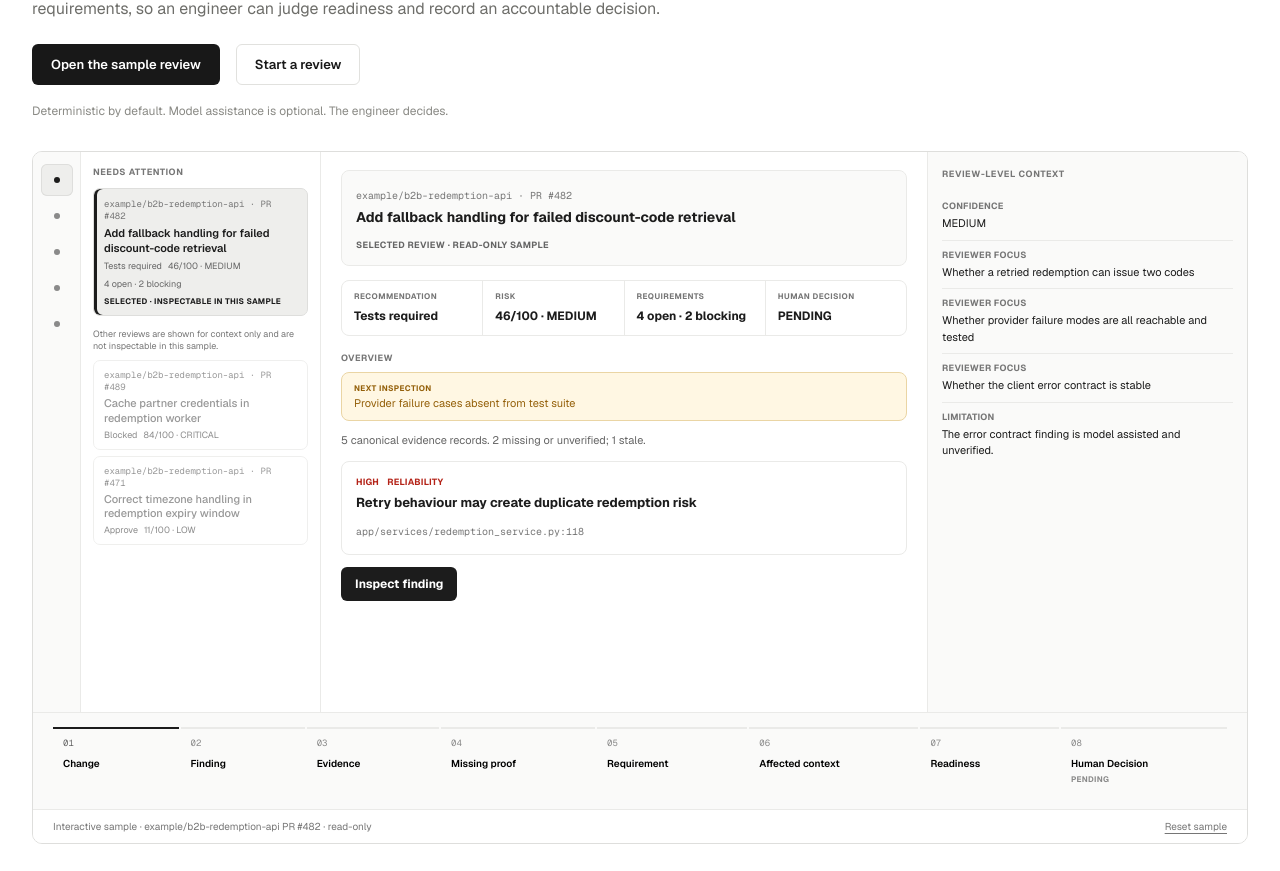
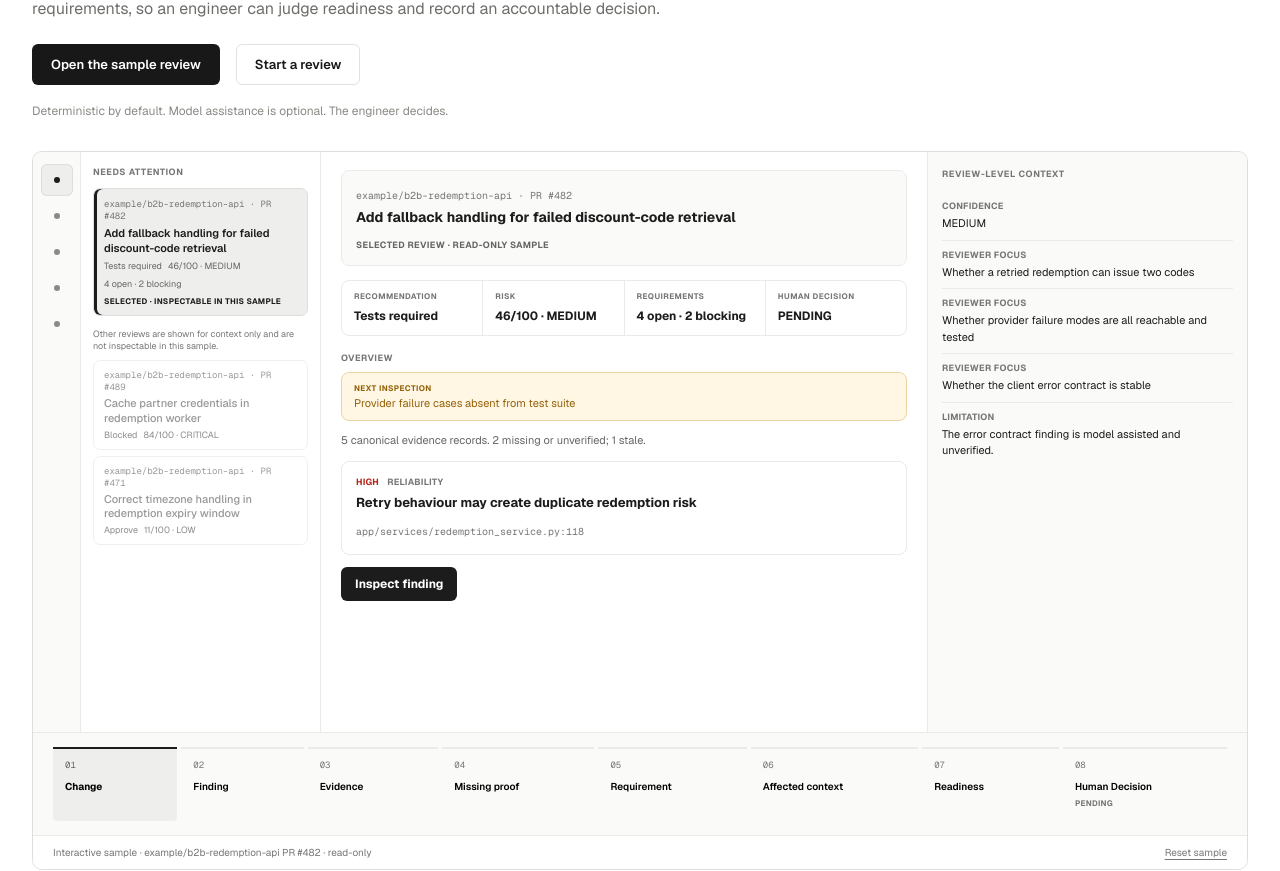
Before and after one commit to dkapesa/Lintel, a Next.js app: page /visual-lab/public-r5-recalibrated in a window 1280 px wide. Shown: the part 211-1082 px from the top of the page. Built offline with nearby package versions, Linux system fonts and the light colour scheme.

Commit message:
chore(public): preserve R5E.1E.1 visual exploration

```diff
--- a/app/_public-r5-recalibrated/public-r5-recalibrated.module.css
+++ b/app/_public-r5-recalibrated/public-r5-recalibrated.module.css
@@ -465,16 +465,41 @@
   position: static;
 }
 
+/* R5E.1E.1 correction pass — sticky-shell guard band. The recording showed
+   small fragments of narrative headings/copy peeking above or below the
+   sticky shell during stage transitions. `padding` + a matching negative
+   `margin` extends the sticky element's own box (the one that participates
+   in `position: sticky` and paints at z-index 5, above the narrative's
+   default stacking) by a few pixels above and below its visible content,
+   filled with the same opaque page-canvas colour — a white, non-interactive
+   guard region that belongs to the sticky stage itself and moves with it,
+   so nothing from the narrative behind/adjacent to it can show through at
+   the boundary. The negative margin cancels the padding's layout impact, so
+   the shell's visible position and the page's total height are unchanged —
+   this is a paint-layer fix, not a spacing change (that was already
+   addressed by `.journeyNarrative`'s padding below). */
 @media (min-width: 1024px) {
   .stageSticky {
     position: sticky;
-    top: calc(var(--header-h) + 16px);
+    top: calc(var(--header-h) + 12px);
     z-index: 5;
-  }
-}
-
+    background: var(--pub-canvas);
+    padding: 8px 0;
+    margin: -8px 0;
+  }
+}
+
+/* R5E.1E.1 — guided narrative pacing. The R5E.1E review recorded that
+   narrative headings could enter "beneath or too close to" the sticky live
+   stage. padding-top gives the first heading clear breathing room below the
+   shell's bottom edge instead of starting flush against it; padding-bottom
+   gives the final (Human Decision) narrative block room to settle before
+   the sticky shell releases into the next, non-sticky section, so the
+   release reads as a deliberate stop rather than an abrupt one
+   (docs/r5/R5E1E1 task brief §7). */
 .journeyNarrative {
-  padding-top: 40px;
+  padding-top: 64px;
+  padding-bottom: 32px;
   max-width: 640px;
 }
 
@@ -564,7 +589,7 @@
   display: grid;
   grid-template-columns: 48px 240px 1fr 320px;
   grid-template-areas: "rail queue workspace inspector";
-  height: 560px;
+  height: 580px;
 }
 
 @media (max-width: 767px) {
@@ -594,6 +619,43 @@
     flex-direction: column;
     min-height: 0;
   }
+}
+
+/* R5E.1E.1 — nested-scroll and scrollbar polish. The Workspace is the
+   region most likely to need its own scroll: the fixed shell height above
+   is sized for the common case, but the longer states (Missing proof,
+   Readiness) can still exceed it. Queue and Inspector keep overflow: auto
+   too — needed so genuinely overflowing content (long text at high zoom)
+   is never concealed (docs/r5/R5E1E1 task brief §6 forbids hiding
+   scrollable content) — but every internal scrollbar in the shell shares
+   this same thin, low-contrast treatment so none of them visually competes
+   with the page's own scrollbar or with each other. This is restraint, not
+   removal: ordinary page scrolling stays the dominant, obvious scrollbar;
+   these are quiet by comparison. */
+.queue,
+.workspace,
+.inspector {
+  scrollbar-width: thin;
+  scrollbar-color: var(--prod-border) transparent;
+}
+
+.queue::-webkit-scrollbar,
+.workspace::-webkit-scrollbar,
+.inspector::-webkit-scrollbar {
+  width: 6px;
+}
+
+.queue::-webkit-scrollbar-track,
+.workspace::-webkit-scrollbar-track,
+.inspector::-webkit-scrollbar-track {
+  background: transparent;
+}
+
+.queue::-webkit-scrollbar-thumb,
+.workspace::-webkit-scrollbar-thumb,
+.inspector::-webkit-scrollbar-thumb {
+  background: var(--prod-border);
+  border-radius: 3px;
 }
 
 .rail {
@@ -1048,6 +1110,13 @@
   margin-bottom: 12px;
 }
 
+/* R5E.1E.1 — live-shell density and hierarchy. .findingMeta previously
+   coloured every tag inside it (severity, category, provenance) with the
+   same alarm red, so genuinely neutral metadata like "Reliability" and
+   "Rule detected" read as alarming. Only the severity tag now carries
+   semantic colour (.findingSeverityTag, red for HIGH); category and
+   provenance stay neutral secondary text, quieting the secondary
+   information relative to the one fact that is actually severity-level. */
 .findingMeta {
   display: flex;
   gap: 8px;
@@ -1056,8 +1125,12 @@
   font-weight: 700;
   letter-spacing: 0.03em;
   text-transform: uppercase;
+  color: var(--prod-text-2);
+  margin-bottom: 6px;
+}
+
+.findingSeverityTag {
   color: var(--prod-blocking);
-  margin-bottom: 6px;
 }
 
 .findingTitle {
@@ -1239,7 +1312,7 @@
   margin: 0;
   padding: 0;
   display: flex;
-  gap: 2px;
+  gap: 4px;
   overflow-x: auto;
 }
 
@@ -1249,17 +1322,29 @@
   }
 }
 
+/* R5E.1E.1 — verification-spine legibility. Inactive stage numbers moved
+   from --prod-text-3 (~3.5:1, fails AA and is reserved for non-essential
+   content per docs/r5/R5E1A_VISUAL_SYSTEM_REFERENCE_AND_IMAGE_LOCK.md §2c)
+   to --prod-text-2 (~4.5:1) — the stage number is structural wayfinding a
+   visitor reads while scanning the spine, not decorative. The active item
+   gains a quiet fill (the same --prod-selected token the Queue's own
+   selected-row pattern already uses) plus a bolder label, on top of the
+   existing border-top colour step, so the active stage has a clear,
+   non-colour-only hierarchy over its neighbours rather than relying on the
+   2px border alone. */
 .spineItem {
   flex: 1 0 auto;
   min-width: 96px;
-  padding: 8px 10px;
+  padding: 10px 12px;
   border-top: 2px solid var(--prod-border-subtle);
   color: var(--prod-text-2);
+  border-radius: 0 0 4px 4px;
 }
 
 .spineItemActive {
   border-top-color: var(--prod-text);
   color: var(--prod-text);
+  background: var(--prod-selected);
 }
 
 .spinePendingTag {
@@ -1268,16 +1353,16 @@
   font-weight: 700;
   letter-spacing: 0.04em;
   text-transform: uppercase;
-  color: var(--prod-text-3);
-  margin-top: 2px;
+  color: var(--prod-text-2);
+  margin-top: 3px;
 }
 
 .spineNo {
   display: block;
   font-family: var(--font-geist-mono), monospace;
   font-size: 9px;
-  color: var(--prod-text-3);
-  margin-bottom: 2px;
+  color: var(--prod-text-2);
+  margin-bottom: 3px;
 }
 
 .spineItemActive .spineNo {
@@ -1287,6 +1372,10 @@
 .spineName {
   font-size: 10px;
   font-weight: 600;
+}
+
+.spineItemActive .spineName {
+  font-weight: 700;
 }
 
 .spineButton {
@@ -1389,12 +1478,14 @@
 
 /* ------------------------------------------------- human decision content
 
-   Shared between the guided preview (non-modal) and the manual dialog
-   (role="dialog"). Motion: 220-280ms range, --ease, restrained — a small
-   opacity/translateY entrance on .decisionCard / .decisionDialogPanel only,
-   never a whole-page fade, never a bounce/spring, never implying an outcome
-   was recorded. Reduced motion strips both via the existing global rule and
-   the .stageWrap[data-reduced-motion="true"] layer. */
+   Shared between the embedded Workspace panel (guided/manual reach, see
+   VerificationWorkspace.tsx's HumanDecisionPanel — R5E.1E.1: no longer a
+   separate floating layer, just another Workspace panel using the
+   Workspace's own .panelEnter entrance like every other stage) and the
+   manual dialog (role="dialog"). The one motion moment left in this content
+   is the dialog's own entrance (220-280ms range, --ease) on
+   .decisionDialogPanel; reduced motion strips it via the existing global
+   rule and the @media query below. */
 
 .decisionContent {
   display: grid;
@@ -1542,47 +1633,25 @@
   margin: 0;
 }
 
-/* ------------------------------------------------------- guided preview
-
-   A non-modal visual layer above the live stage, per
-   docs/r5/R5E1A_LIVE_DEMO_AND_STATE_MODEL_CONTRACT.md §7: no role, no
-   aria-modal, no focus trap. .decisionScrim is aria-hidden and
-   pointer-events: none so it dims without blocking scroll, pointer
-   interaction or keyboard focus anywhere beneath it. */
-
-.decisionLayer {
-  position: absolute;
-  inset: 0;
-  z-index: 6;
-  display: flex;
-  align-items: flex-start;
-  justify-content: center;
-  padding: 24px 16px;
-  overflow-y: auto;
-}
-
-.decisionScrim {
-  position: absolute;
-  inset: 0;
-  background: rgba(28, 28, 28, 0.28);
-  pointer-events: none;
-}
-
-.decisionCard {
-  position: relative;
-  width: min(560px, 100%);
-  background: var(--prod-surface);
-  border: 1px solid var(--prod-border);
-  border-radius: 10px;
-  box-shadow: 0 12px 32px rgba(0, 0, 0, 0.16);
-  padding: 18px;
-  display: grid;
-  gap: 12px;
-  animation: decisionEnter 240ms var(--ease);
-}
-
-.stageWrap[data-reduced-motion="true"] .decisionCard {
-  animation: none;
+/* ------------------------------------------------- embedded panel label
+
+   R5E.1E.1 correction: Human Decision reached by guided scroll or manual
+   navigation to the working stage no longer renders as a separate floating
+   layer (there is no more ".decisionLayer"/".decisionCard" — see
+   VerificationWorkspace.tsx's HumanDecisionPanel, which now renders this
+   label directly inside the ordinary Workspace panel flow, exactly like
+   every other stage). ".decisionPreviewLabel" is the one remaining shared
+   overline style, reused by both that embedded panel and the manual
+   dialog's body — a plain block label with its own bottom margin, since
+   neither render site is a CSS grid that would otherwise supply the gap. */
+
+.decisionPreviewLabel {
+  font-size: 9px;
+  font-weight: 700;
+  letter-spacing: 0.05em;
+  text-transform: uppercase;
+  color: var(--prod-text-2);
+  margin: 0 0 12px;
 }
 
 @keyframes decisionEnter {
@@ -1596,37 +1665,19 @@
   }
 }
 
-.decisionPreviewLabel {
-  font-size: 9px;
-  font-weight: 700;
-  letter-spacing: 0.05em;
-  text-transform: uppercase;
-  color: var(--prod-text-2);
-  margin: 0;
-}
-
-/* R5E.1D human-review correction: .decisionCard is a CSS grid with its own
-   gap, so .decisionPreviewLabel needs no margin there. .decisionDialogBody
-   is not a grid, so the same label reused inside the manual dialog needs
-   its own spacing before the shared content that follows it — scoped here
-   so the guided preview's existing spacing is unaffected. */
-.decisionDialogBody > .decisionPreviewLabel {
-  margin-bottom: 14px;
-}
-
-@media (max-width: 767px) {
-  .decisionLayer {
-    position: fixed;
-    padding: 16px;
-  }
-}
-
 /* ------------------------------------------------------------ manual dialog
 
    Full dialog semantics live on the element carrying role="dialog"
    (HumanDecisionSurface.tsx), not here; this is presentation only. Same
    fixed-centred-scrim pattern as app/workspace/workspace-r4.module.css's
-   own .dialogLayer/.decisionDialog, using this prototype's own tokens. */
+   own .dialogLayer/.decisionDialog, using this prototype's own tokens.
+
+   R5E.1E.1: this dialog is now the page's only genuinely elevated,
+   scrimmed overlay — the embedded Workspace panel above carries no scrim
+   and no floating shadow at all, so there is no lighter surface left to
+   compare against; this remains the one deliberately weighty layer,
+   reserved for an explicit visitor request (docs/r5/R5E1E1 correction-pass
+   task brief §1, §4). */
 
 .dialogLayer {
   position: fixed;
@@ -1642,7 +1693,7 @@
   inset: 0;
   width: 100%;
   border: 0;
-  background: rgba(0, 0, 0, 0.56);
+  background: rgba(0, 0, 0, 0.6);
   cursor: pointer;
 }
 
@@ -1654,7 +1705,7 @@
   background: var(--prod-surface);
   border: 1px solid var(--prod-border);
   border-radius: 10px;
-  box-shadow: 0 18px 56px rgba(0, 0, 0, 0.28);
+  box-shadow: 0 24px 64px rgba(0, 0, 0, 0.32);
   display: grid;
   grid-template-rows: auto minmax(0, 1fr) auto;
   overflow: hidden;
@@ -1662,8 +1713,7 @@
 }
 
 @media (prefers-reduced-motion: reduce) {
-  .decisionDialogPanel,
-  .decisionCard {
+  .decisionDialogPanel {
     animation: none;
   }
 }
```
Also changed, not shown: app/_public-r5-recalibrated/R5RecalibratedPrototype.tsx (+8 -9 lines), app/_public-r5-recalibrated/components/HumanDecisionSurface.tsx (+24 -46 lines), app/_public-r5-recalibrated/components/LiveReviewStage.tsx (+22 -10 lines), app/_public-r5-recalibrated/components/VerificationWorkspace.tsx (+21 -15 lines), app/_public-r5-recalibrated/prototype-content.ts (+9 -6 lines), 2 other files (tests, documents, lock files or other folders).
